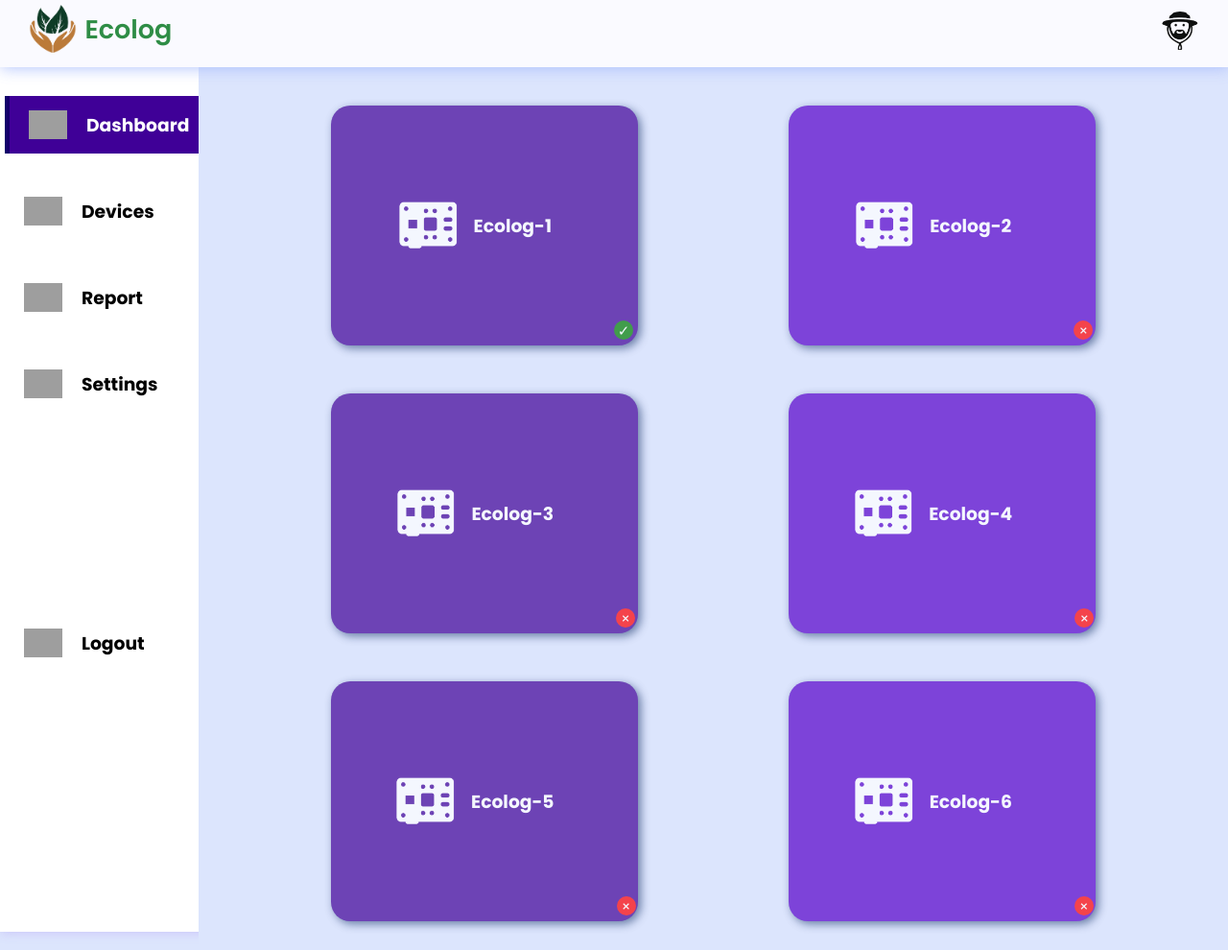
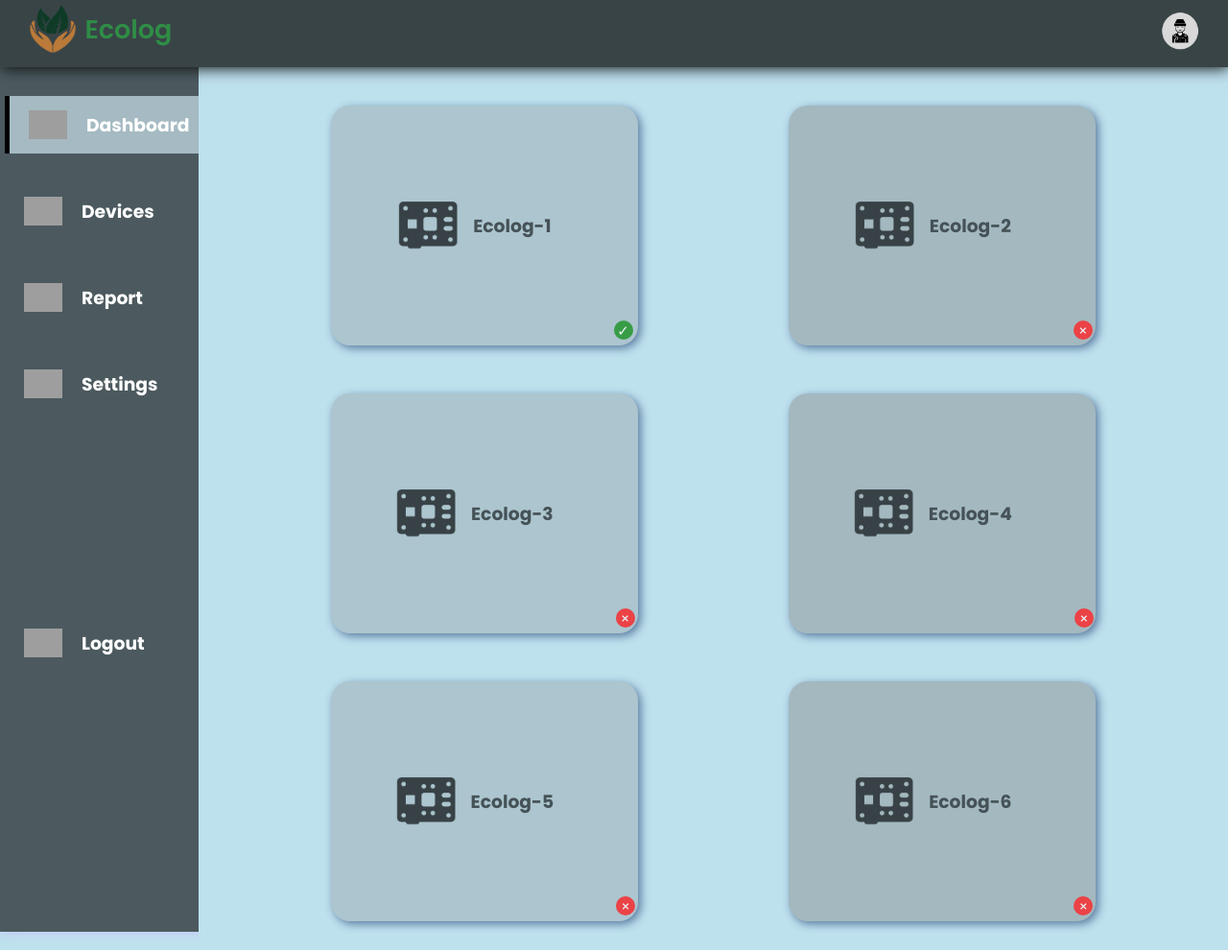
Before and after one commit to st0rm47/Project-Ecolog, a Flask app: page /dashboard in a window 1280 px wide. Shown: the whole page at 96% size. Run offline with Flask 3, Linux system fonts and the light colour scheme; the visitor is signed in with stand-in values (Sample User, id 1); grey boxes are pictures that could not be loaded.

Commit message:
Changing to Dark Mode

```diff
--- a/Project/static/css/dashboard.css
+++ b/Project/static/css/dashboard.css
@@ -16,15 +16,15 @@ font-family: "Poppins", sans-serif;
 }
 
 :root {
---background-color1: #fafaff;
---background-color2: #ffffff;
+--background-color1: #394447;
+--background-color2: #4C5A5F;
 --background-color3: #ededed;
---background-color4: #cad7fda4;
+--background-color4: #bee1ee;
 --primary-color: #4b49ac;
 --secondary-color: #0c007d;
---Border-color: #3f0097;
---one-use-color: #3f0097;
---two-use-color: #5500cb;
+--Border-color: #A5BAC2;
+--one-use-color: #A5BAC2;
+--two-use-color: #99A7AC;
 }
 body {
 background-color: var(--background-color4);
@@ -39,7 +39,7 @@ padding: 0 30px;
 background-color: var(--background-color1);
 position: fixed;
 z-index: 100;
-box-shadow: 1px 1px 15px rgba(161, 182, 253, 0.825);
+box-shadow: 1px 1px 15px rgb(10, 11, 12);
 display: flex;
 justify-content: space-between;
 align-items: center;
@@ -165,10 +165,13 @@ gap: 30px;
 }
 
 .option1 {
-border-left: 5px solid #010058af;
+border-left: 5px solid #000;
 background-color: var(--Border-color);
 color: white;
 cursor: pointer;
+}
+.option2, .option3, .option4, .option6, .logout {
+    color: white;
 }
 /* .option1:hover {
 border-left: 5px solid #010058af;
@@ -180,9 +183,9 @@ background-color: var(--Border-color);
 .nav-option.option4:hover,
 .nav-option.logout:hover
 {
-    border-left: 5px solid #010058af;
+    border-left: 5px solid #000;
     background-color: var(--Border-color);
-    color: black;
+    color: grey;
     cursor: pointer;
 }
 .box {
@@ -313,7 +316,7 @@ letter-spacing: 3px;
 
 .submenu-option:hover {
     border-left: 5px solid #010058af;
-    background-color: #3f0097;
+    background-color: #3a6b93;
 	color: #fff;
 
 }
--- a/Project/templates/dashboard.html
+++ b/Project/templates/dashboard.html
@@ -22,14 +22,14 @@
             <nav class="nav">
                 <div class="nav-upper-options">
                     <div class="nav-option option1">
-                        <img src="https://media.geeksforgeeks.org/wp-content/uploads/20221210182148/Untitled-design-(29).png"
+                        <img src="https://i.postimg.cc/N0LM4h5T/Home.png"
                             class="nav-img"
                             alt="dashboard">
                         <h3> Dashboard</h3>
                     </div>
 
                     <div class="nav-option option2">
-                        <img src="https://media.geeksforgeeks.org/wp-content/uploads/20221210183322/9.png" class="nav-img" alt="articles">
+                        <img src="https://i.postimg.cc/grFwrgD5/Devices.png" class="nav-img" alt="articles">
                         <h3> Devices</h3>
                         <div class="submenu">
                             <div class="submenu-option" onclick="redirectToAnotherPage()">Ecolog 1</div>
@@ -42,14 +42,14 @@
                     </div>
 
                     <div class="nav-option option3">
-                        <img src="https://media.geeksforgeeks.org/wp-content/uploads/20221210183320/5.png"
+                        <img src="https://i.postimg.cc/WbFfBJjD/Report-icon.png"
                             class="nav-img"
                             alt="report">
                         <h3> Report</h3>
                     </div>
 
                     <div class="nav-option option6">
-                        <img src="https://media.geeksforgeeks.org/wp-content/uploads/20221210183320/4.png"
+                        <img src="https://i.postimg.cc/g0Lzhz6X/Report-icon-1.png"
                             class="nav-img"
                             alt="settings">
                         <h3> Settings</h3>
@@ -70,7 +70,7 @@
 
 
                     <div class="nav-option logout" onclick = "logout()">
-                        <img src="https://media.geeksforgeeks.org/wp-content/uploads/20221210183321/7.png"
+                        <img src="https://i.postimg.cc/Dy86VRVf/logout-1.png"
                             class="nav-img"
                             alt="logout">
                         <h3>Logout</h3>
@@ -96,7 +96,7 @@
                     <img src="/static/pi4.png" alt="Dummy Image 1">
                     &emsp;
 
-                    <h3 style="text-align: center; color: #fff">Ecolog-1</h3>
+                    <h3 style="text-align: center; color: #131718">Ecolog-1</h3>
 
                     <!-- Online status indicator -->
                     <div class="online-status"></div>
@@ -109,7 +109,7 @@
                     </div>
                     <img src="/static/pi4.png" alt="Dummy Image 2">
                     &emsp;
-                    <h3 style="text-align: center; color: #fff">Ecolog-2</h3>
+                    <h3 style="text-align: center; color: #131718">Ecolog-2</h3>
                     <div class="offline-status"></div>
                 </div>
 
@@ -120,7 +120,7 @@
                     </div>
                     <img src="/static/pi4.png" alt="Dummy Image 3">
                     &emsp;
-                    <h3 style="text-align: center; color: #fff">Ecolog-3</h3>
+                    <h3 style="text-align: center; color: #131718">Ecolog-3</h3>
                     <div class="offline-status"></div>
                 </div>
 
@@ -131,7 +131,7 @@
                     </div>
                     <img src="/static/pi4.png" alt="Dummy Image 4">
                     &emsp;
-                    <h3 style="text-align: center; color: #fff">Ecolog-4</h3>
+                    <h3 style="text-align: center; color: #131718">Ecolog-4</h3>
                     <div class="offline-status"></div>
                 </div>
 
@@ -142,7 +142,7 @@
                     </div>
                     <img src="/static/pi4.png" alt="Dummy Image 5">
                     &emsp;
-                    <h3 style="text-align: center; color: #fff">Ecolog-5</h3>
+                    <h3 style="text-align: center; color: #131718">Ecolog-5</h3>
                     <div class="offline-status"></div>
                 </div>
 
@@ -153,7 +153,7 @@
                     </div>
                     <img src="/static/pi4.png" alt="Dummy Image 6">
                     &emsp;
-                    <h3 style="text-align: center; color: #fff">Ecolog-6</h3>
+                    <h3 style="text-align: center; color: #131718">Ecolog-6</h3>
                     <div class="offline-status"></div>
                 </div>
             </div>
```
Also changed, not shown: Project/static/css/login.css (+6 -6 lines), Project/tempCodeRunnerFile.py (added, +10 -0 lines), Project/static/pi4.png, Project/static/ranger.png.
